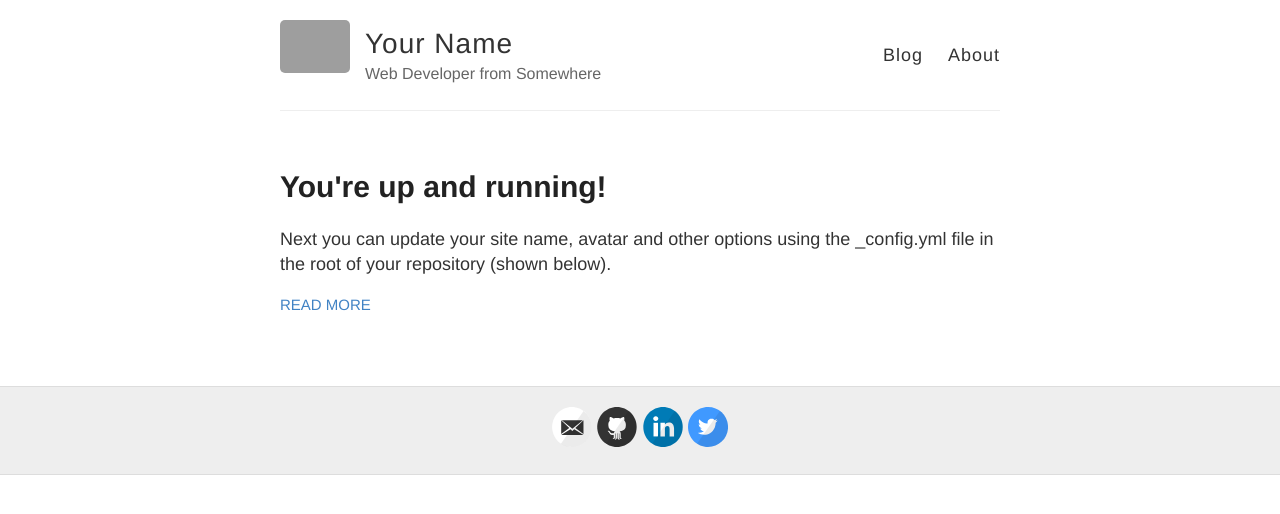
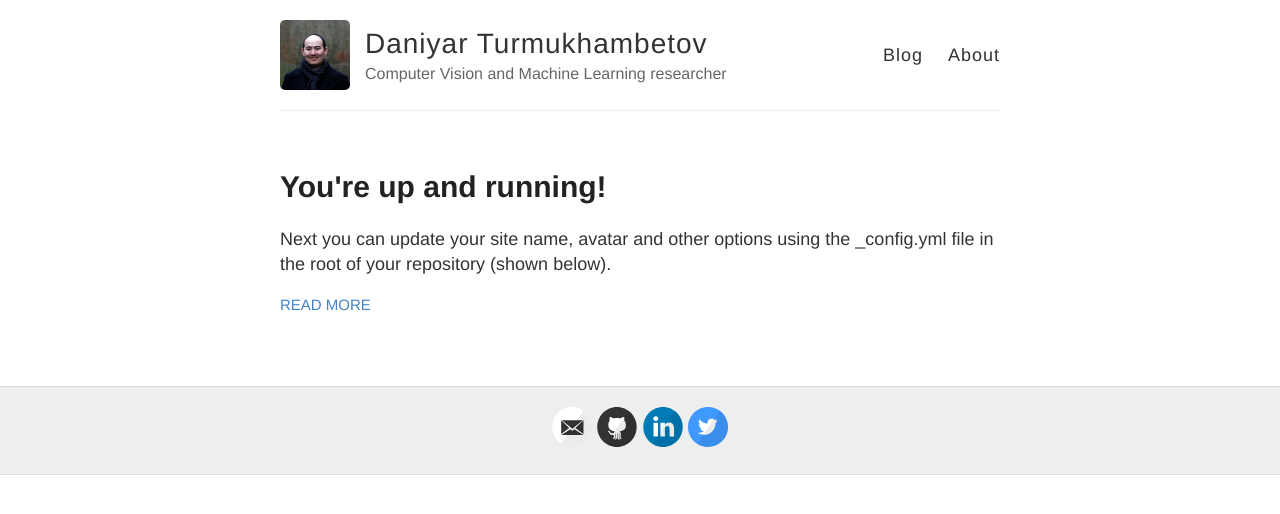
Before and after one commit to dantkz/dantkz.github.io, a Jekyll site: the page built from index.html, in a window 1280 px wide. Shown: the top 514 px of the page. Built offline with Jekyll 4.4.1, drawn with Linux system fonts in a browser that asks for light colours; grey boxes are pictures that could not be loaded.

Commit message:
config update

```diff
--- a/_config.yml
+++ b/_config.yml
@@ -3,13 +3,13 @@
 #
 
 # Name of your site (displayed in the header)
-name: Your Name
+name: Daniyar Turmukhambetov
 
 # Short bio or description (displayed in the header)
-description: Web Developer from Somewhere
+description: Computer Vision and Machine Learning researcher
 
 # URL of your avatar or profile pic (you could use your GitHub profile pic)
-avatar: https://raw.githubusercontent.com/barryclark/jekyll-now/master/images/jekyll-logo.png
+avatar: images/profile250.jpg
 
 #
 # Flags below are optional
```
Also changed, not shown: images/jekyll-logo.png (deleted), images/jekyll-now-theme-screenshot.jpg (deleted), images/profile250.jpg (added), images/step1.gif (deleted).
